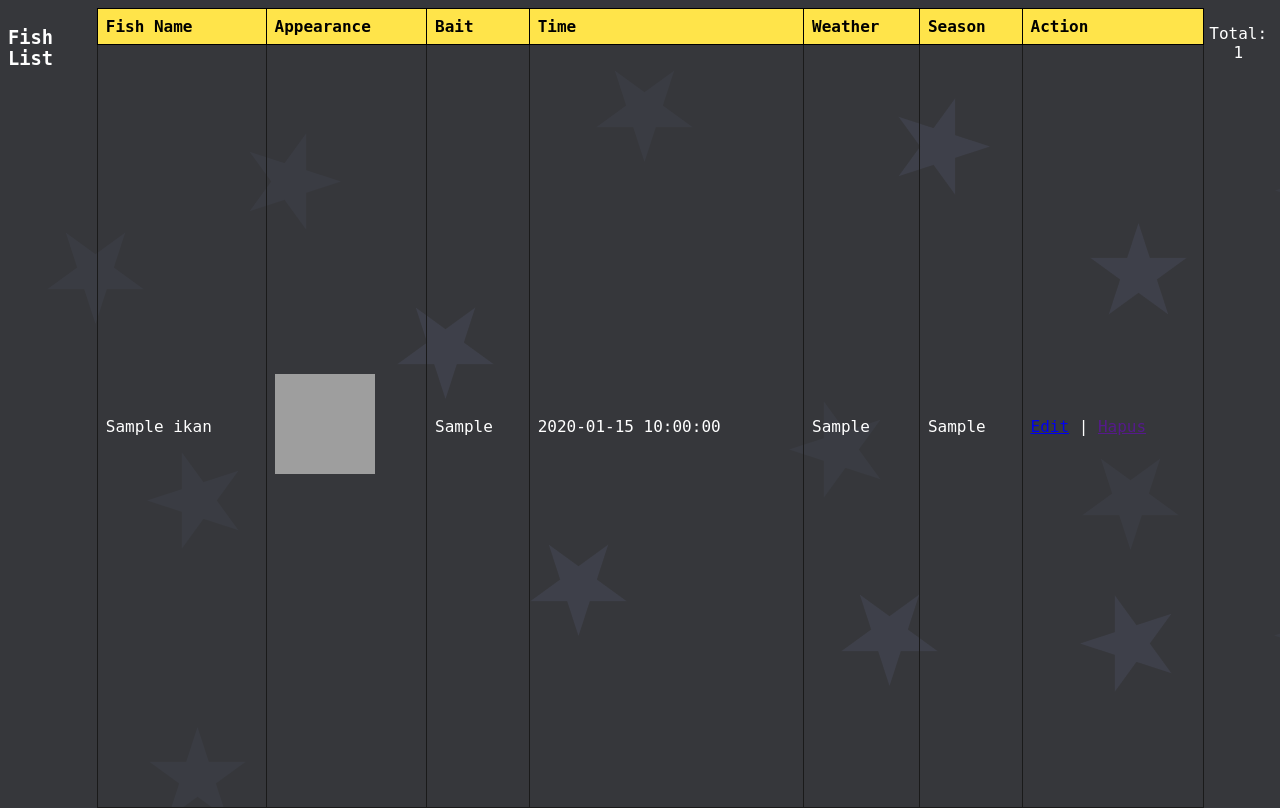
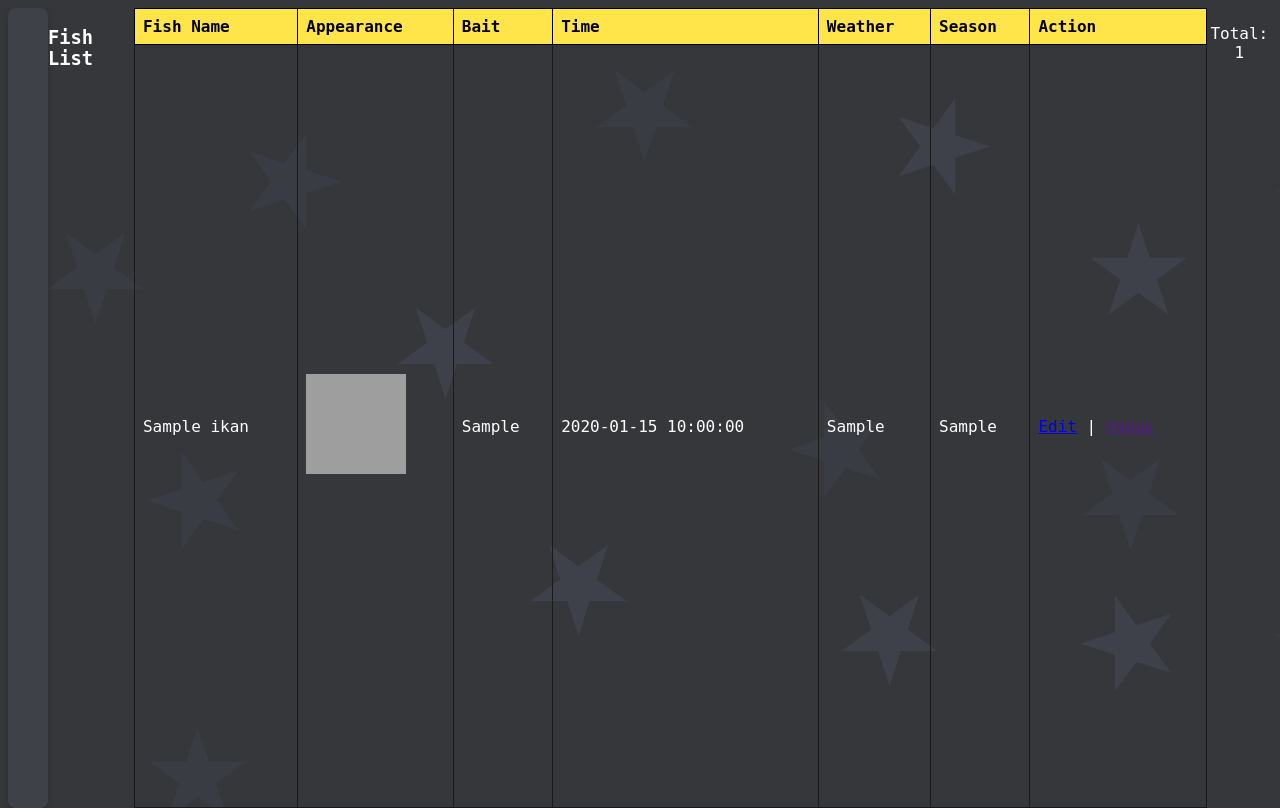
Before and after one commit to dhikryaaa/Fischmania, a PHP site: page /edit-ikan.php in a window 1280 px wide. Run offline with PHP 8.4, Linux system fonts and the light colour scheme; tables that the repository leaves empty or names only in its code hold one stand-in row (values such as "Sample post"); some web fonts are replaced; grey boxes are pictures that could not be loaded.

Commit message:
feat : added card class

```diff
--- a/edit-ikan.php
+++ b/edit-ikan.php
@@ -27,6 +27,22 @@
             justify-content: center;
         }
 
+        .card {
+            flex: 1;
+            display: flex;
+            flex-direction: column;
+            justify-content: center;
+            align-items: center;
+            width: 60%;
+            gap: 10px;
+            max-width: 800px;
+            height: auto;
+            background-color: #3F4149;
+            border-radius: 8px;
+            box-shadow: 0 4px 6px rgba(0, 0, 0, 0.2);
+            padding: 20px;
+        }
+
         table{
             border-collapse: collapse;
             width: 100%;
@@ -50,6 +66,9 @@
     </style>
 </head>
 <body>
+    <div class="card">
+
+    </div>
     <header>
         <h3>Fish List</h3>
     </header>
```
Also changed, not shown: edit-user.php (+19 -1 lines).
